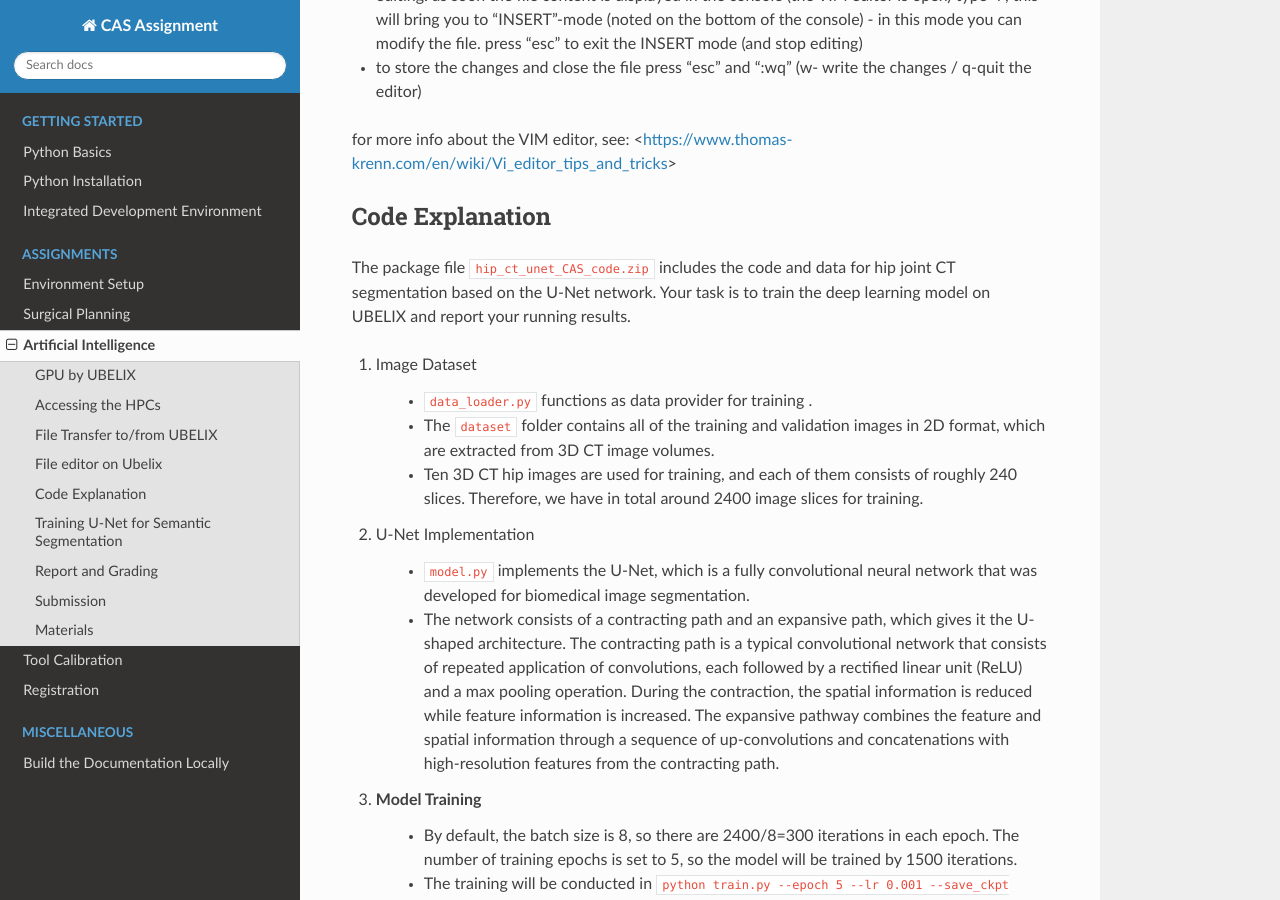
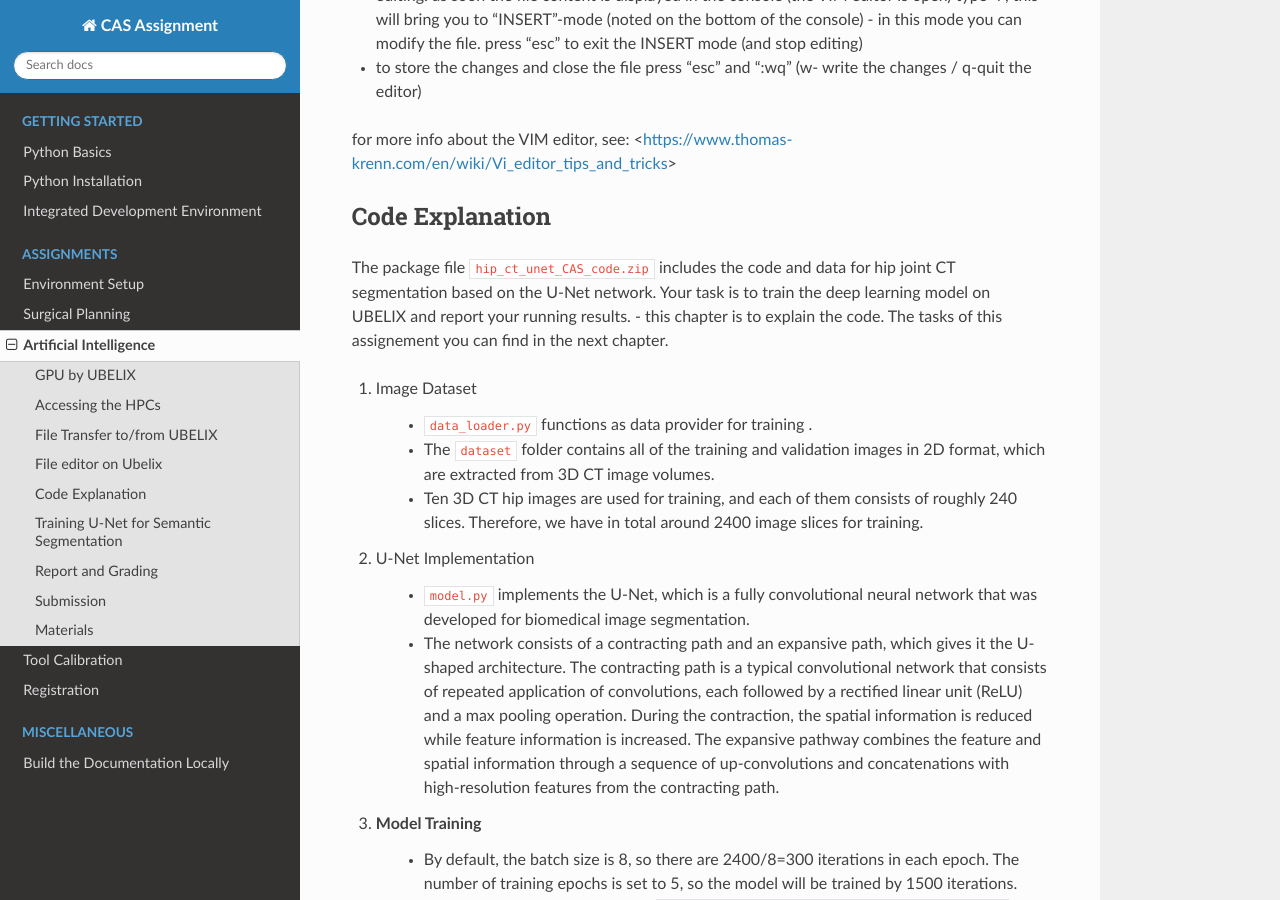
Before and after one commit to persmed/cas-assignment, a Sphinx documentation site: the page built from docs/assignment.ai.rst, in a window 1280 px wide and 900 px high, scrolled down 2086 px. Built offline with Sphinx 7.4.7 and the Read the Docs theme 2.0.0, drawn with Linux system fonts in a browser that asks for light colours.

Commit message:
Update assignment.ai.rst

```diff
--- a/docs/assignment.ai.rst
+++ b/docs/assignment.ai.rst
@@ -94,7 +94,7 @@ for more info about the VIM editor, see:
 Code Explanation
 ----------------
 
-The package file ``hip_ct_unet_CAS_code.zip`` includes the code and data for hip joint CT segmentation based on the U-Net network. Your task is to train the deep learning model on UBELIX and report your running results.
+The package file ``hip_ct_unet_CAS_code.zip`` includes the code and data for hip joint CT segmentation based on the U-Net network. Your task is to train the deep learning model on UBELIX and report your running results. - this chapter is to explain the code. The tasks of this assignement you can find in the next chapter.
 
 #. Image Dataset
 
```
